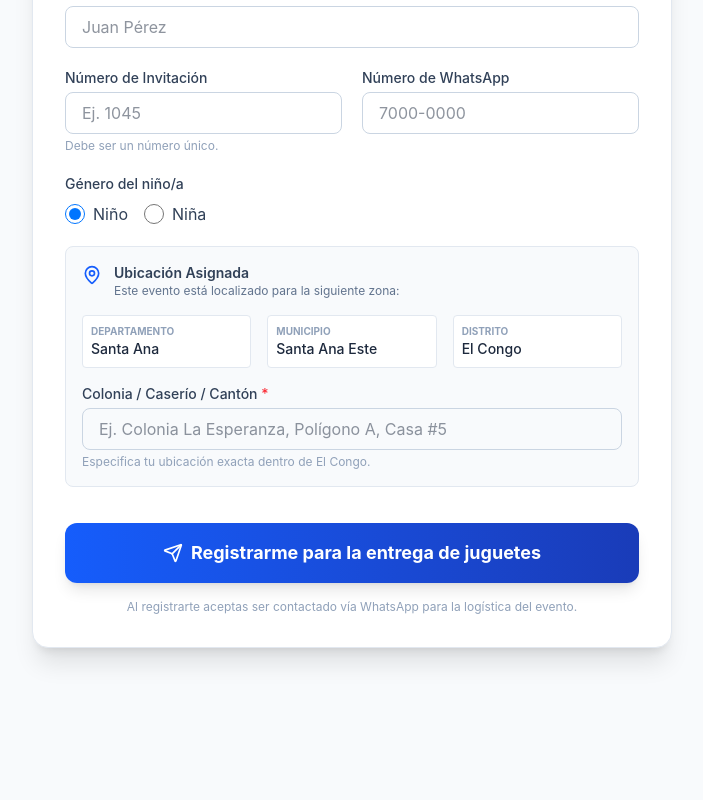
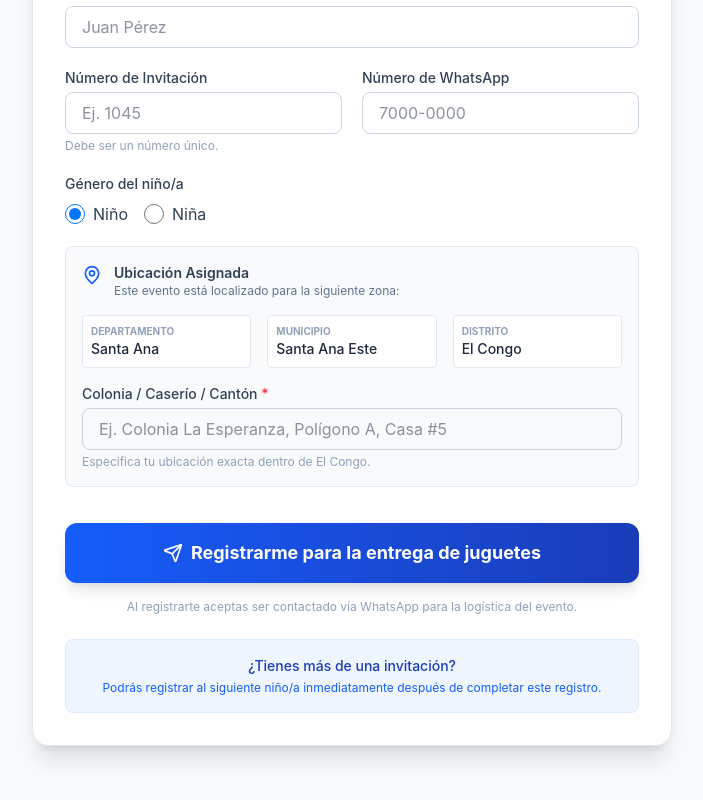
Before and after one commit to gmany1/entrega-de-juguetes-fundacion-bukele, a React (Vite) app: page / in a window 1280 px wide. Shown: the part 967-1767 px from the top of the page, without its empty margins (288-991 px from the left). Before the commit the page ends 1695 px from the top, so only its background shows below. Built offline with nearby package versions, Linux system fonts and the light colour scheme; no server answers; the database is empty.

Commit message:
Add explainer text for multi-invitation flow

```diff
--- a/components/RegistrationForm.tsx
+++ b/components/RegistrationForm.tsx
@@ -370,6 +370,14 @@ const RegistrationForm: React.FC = () => {
             <p className="text-center text-xs text-slate-400 mt-4">
               Al registrarte aceptas ser contactado vía WhatsApp para la logística del evento.
             </p>
+            <div className="mt-6 p-4 bg-blue-50 rounded-lg border border-blue-100 text-center">
+              <p className="text-sm text-blue-800 font-medium">
+                ¿Tienes más de una invitación?
+              </p>
+              <p className="text-xs text-blue-600 mt-1">
+                Podrás registrar al siguiente niño/a inmediatamente después de completar este registro.
+              </p>
+            </div>
           </div>
 
         </form>
```
